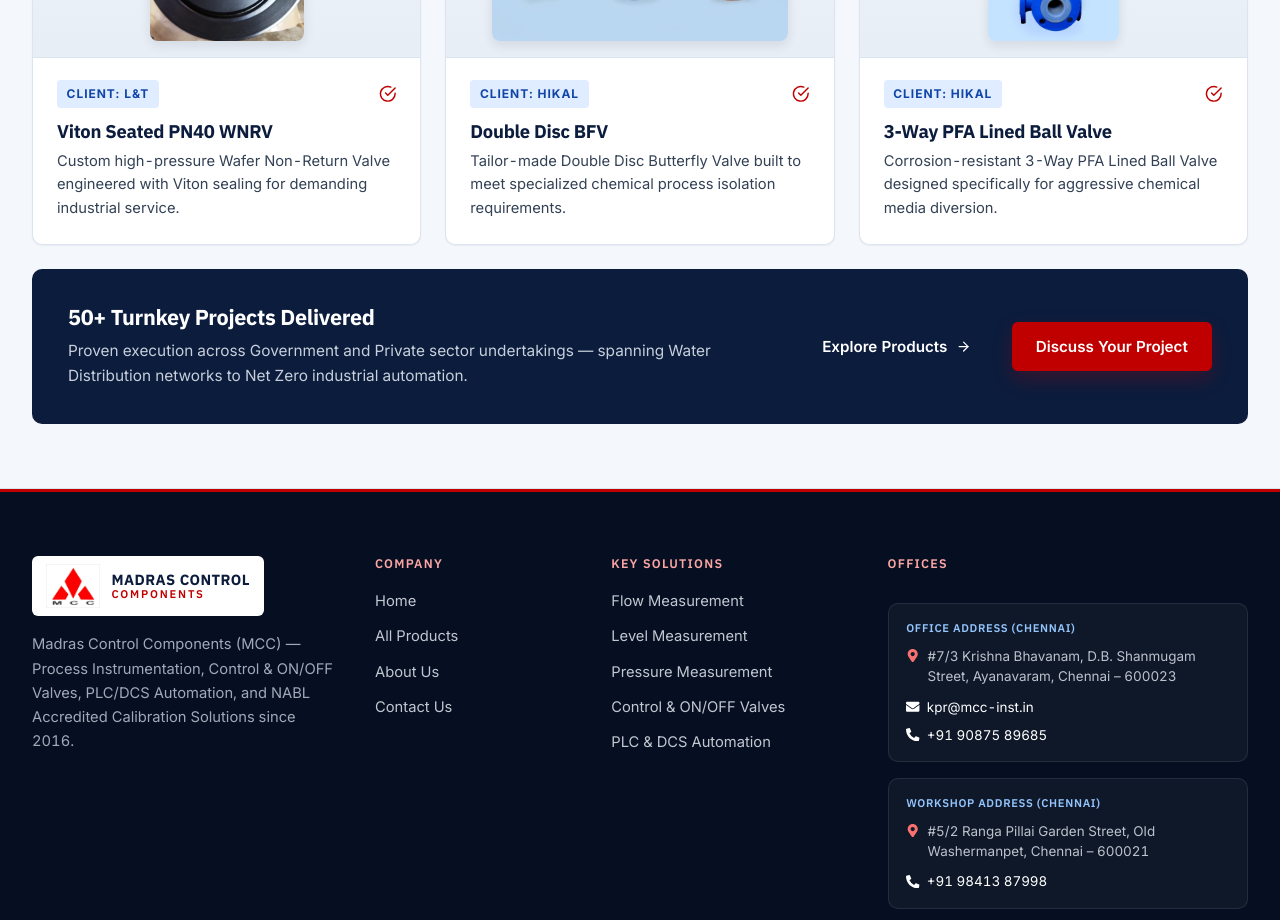
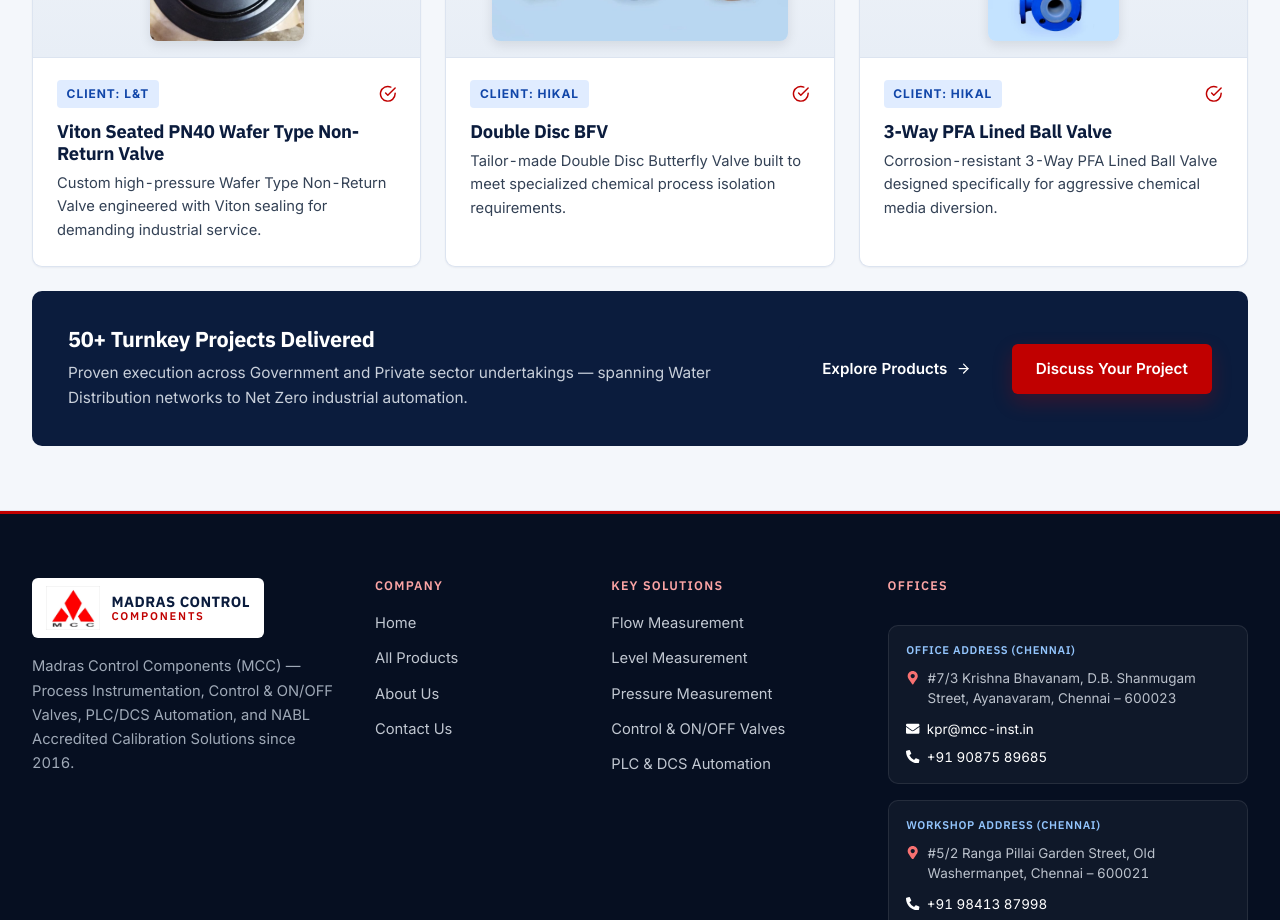
Before and after one commit to tapgit-web/MCC-WEBSITE, a React (Vite) app: page /about in a window 1280 px wide. Shown: the part 1820-2740 px from the top of the page. Built offline with nearby package versions, Linux system fonts and the light colour scheme.

Commit message:
Update L&T valve name to Viton Seated PN40 Wafer Type Non-Return Valve

```diff
--- a/src/components/pages/AboutUs.js
+++ b/src/components/pages/AboutUs.js
@@ -32,9 +32,9 @@ const OFFERINGS = [
 const CUSTOM_CLIENT_PRODUCTS = [
   {
     client: "L&T",
-    name: "Viton Seated PN40 WNRV",
+    name: "Viton Seated PN40 Wafer Type Non-Return Valve",
     image: vitonWnrvImg,
-    detail: "Custom high-pressure Wafer Non-Return Valve engineered with Viton sealing for demanding industrial service.",
+    detail: "Custom high-pressure Wafer Type Non-Return Valve engineered with Viton sealing for demanding industrial service.",
   },
   {
     client: "Hikal",
```
